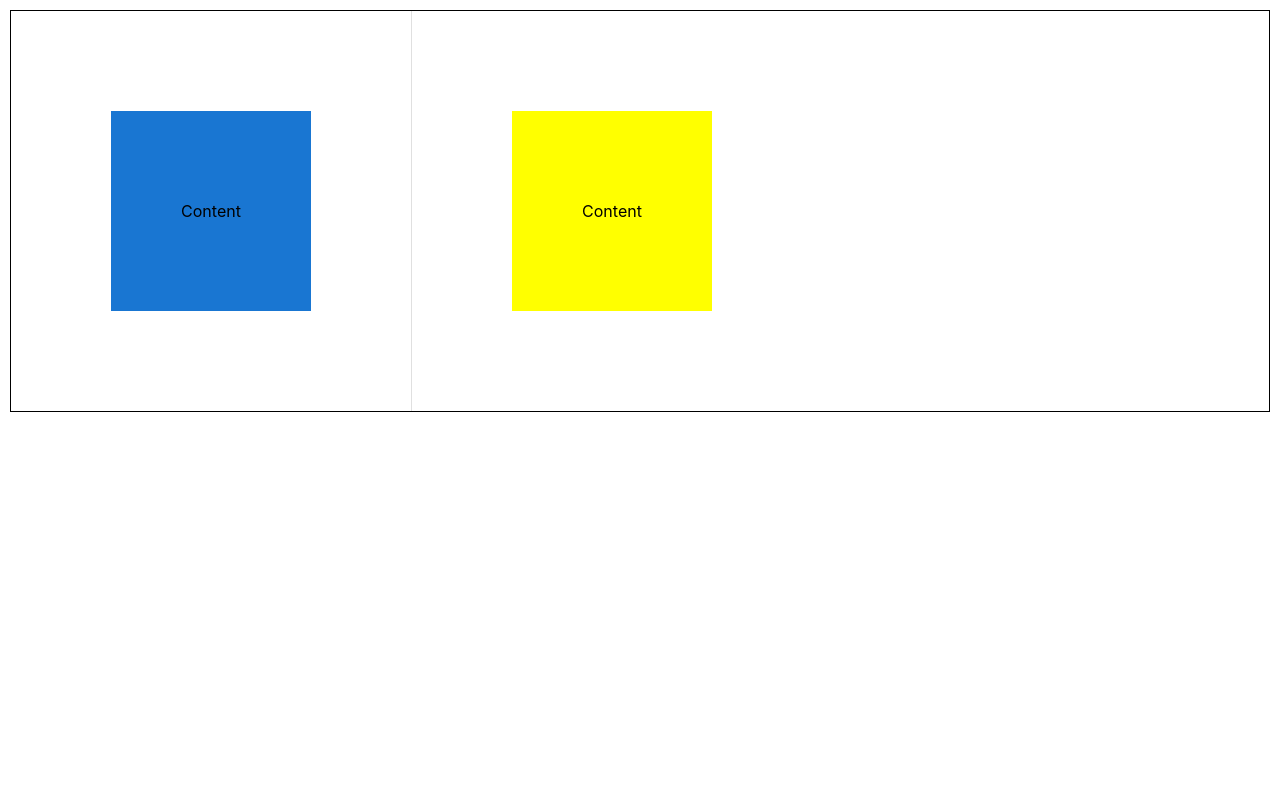
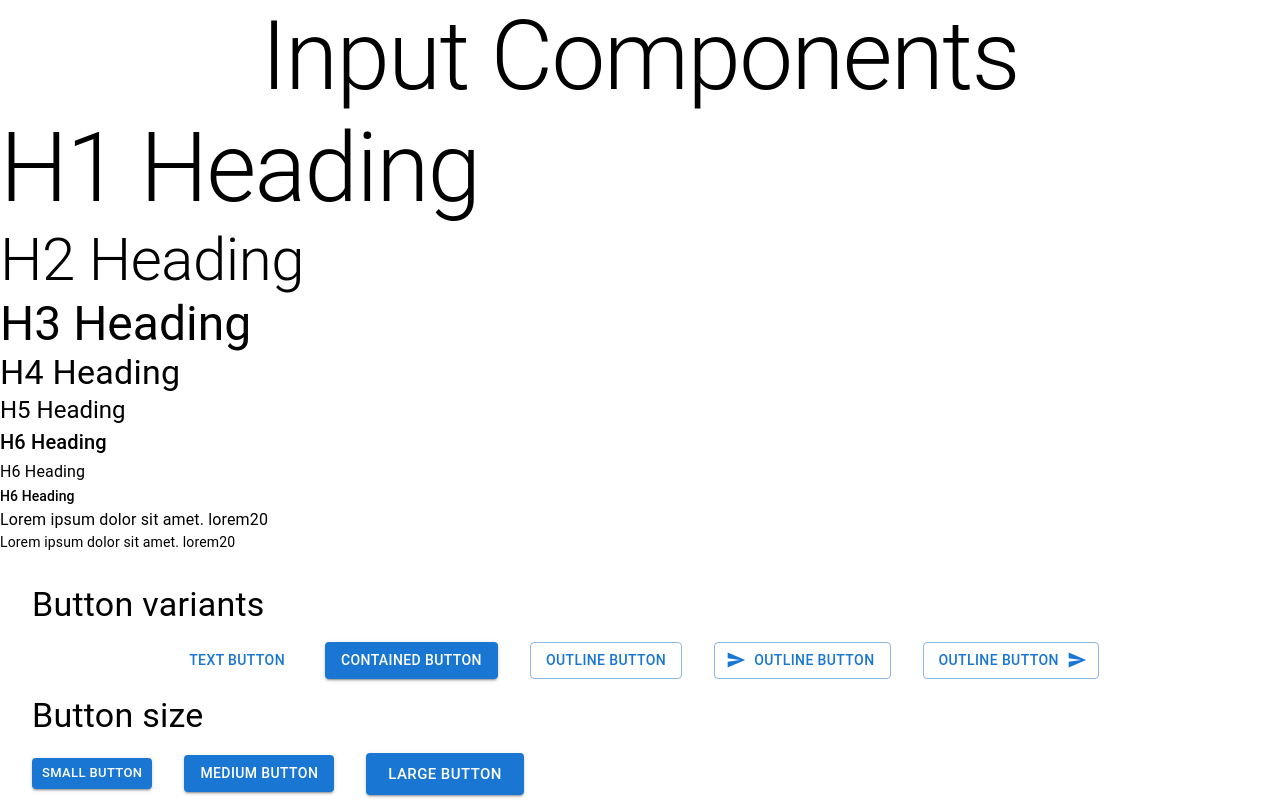
Before and after one commit to sam13007/material_UI, a React (Create React App) app: page / in a window 1280 px wide. Shown: the top 800 px of the page. Built offline with nearby package versions, Linux system fonts and the light colour scheme.

Commit message:
commiting Stack'

```diff
--- a/src/App.js
+++ b/src/App.js
@@ -1,21 +1,21 @@
 import "./App.css";
 
 import BoxMui from "./components/BoxMui";
-// import AutocompleteMui from "./components/AutocompleteMui";
-// import SwitchMui from "./components/SwitchMui";
-// import ButtonMui from "./components/ButtonMui";
-// import SelectMui from "./components/SelectMui";
-// import TypographyMui from "./components/TypographyMui";
-// import TextfieldMui from "./components/TextfieldMui";
-// import RadioMui from "./components/RadioMui";
-// import CheckboxMui from "./components/CheckboxMui";
-// import RatingMui from "./components/RatingMui";
-// import { Typography } from "@mui/material";
+import AutocompleteMui from "./components/AutocompleteMui";
+import SwitchMui from "./components/SwitchMui";
+import ButtonMui from "./components/ButtonMui";
+import SelectMui from "./components/SelectMui";
+import TypographyMui from "./components/TypographyMui";
+import TextfieldMui from "./components/TextfieldMui";
+import RadioMui from "./components/RadioMui";
+import CheckboxMui from "./components/CheckboxMui";
+import RatingMui from "./components/RatingMui";
+import { Typography } from "@mui/material";
 
 function App() {
   return (
     <div>
-      {/* <Typography variant="h1" sx={{ textAlign: "center" }}>
+      <Typography variant="h1" sx={{ textAlign: "center" }}>
         Input Components
       </Typography>
       <TypographyMui />
@@ -30,7 +30,7 @@ function App() {
 
       <Typography variant="h1" sx={{ textAlign: "center" }}>
         Layout Components
-  </Typography>*/}
+      </Typography>
       <BoxMui />
     </div>
   );
```
